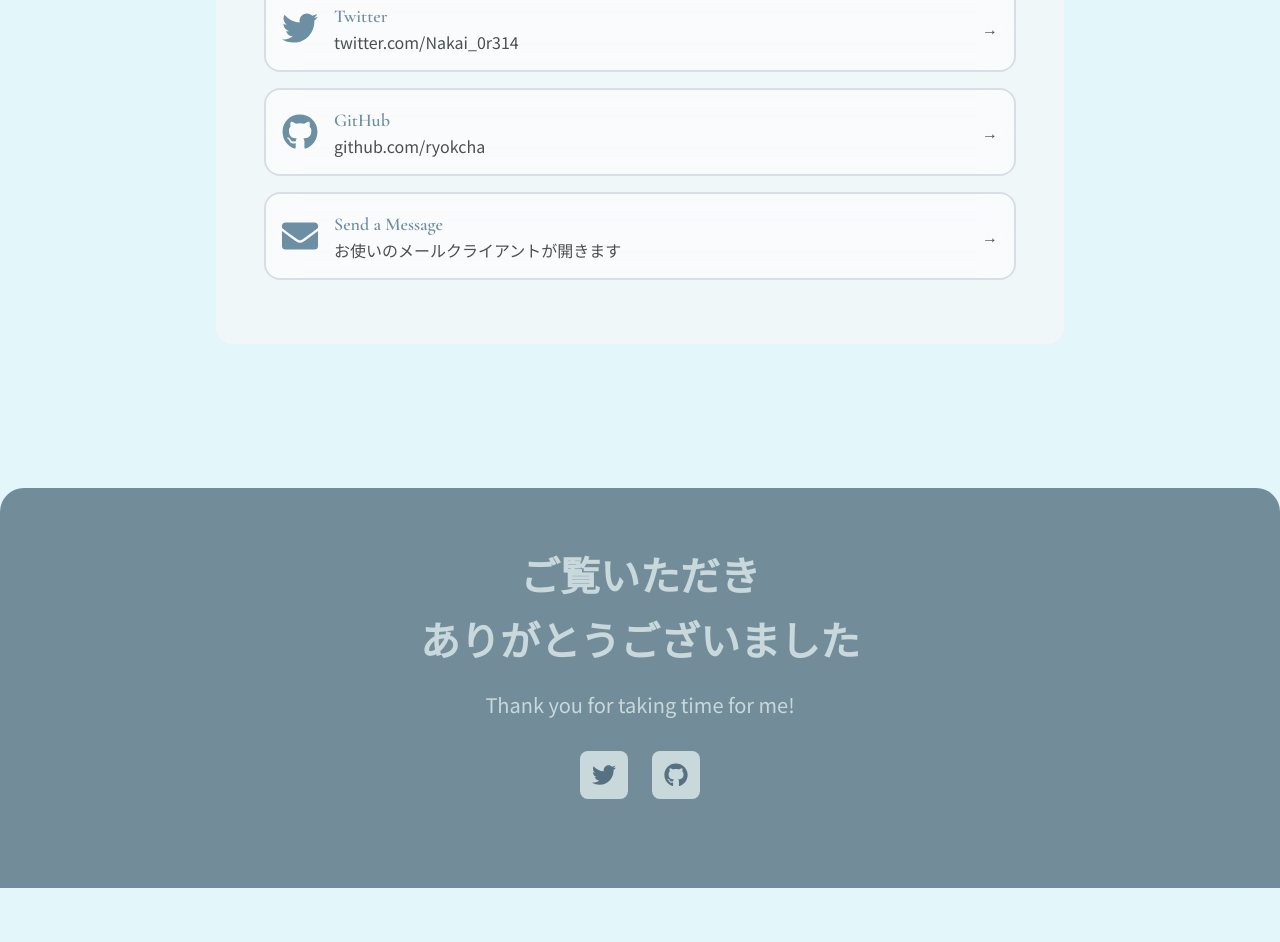
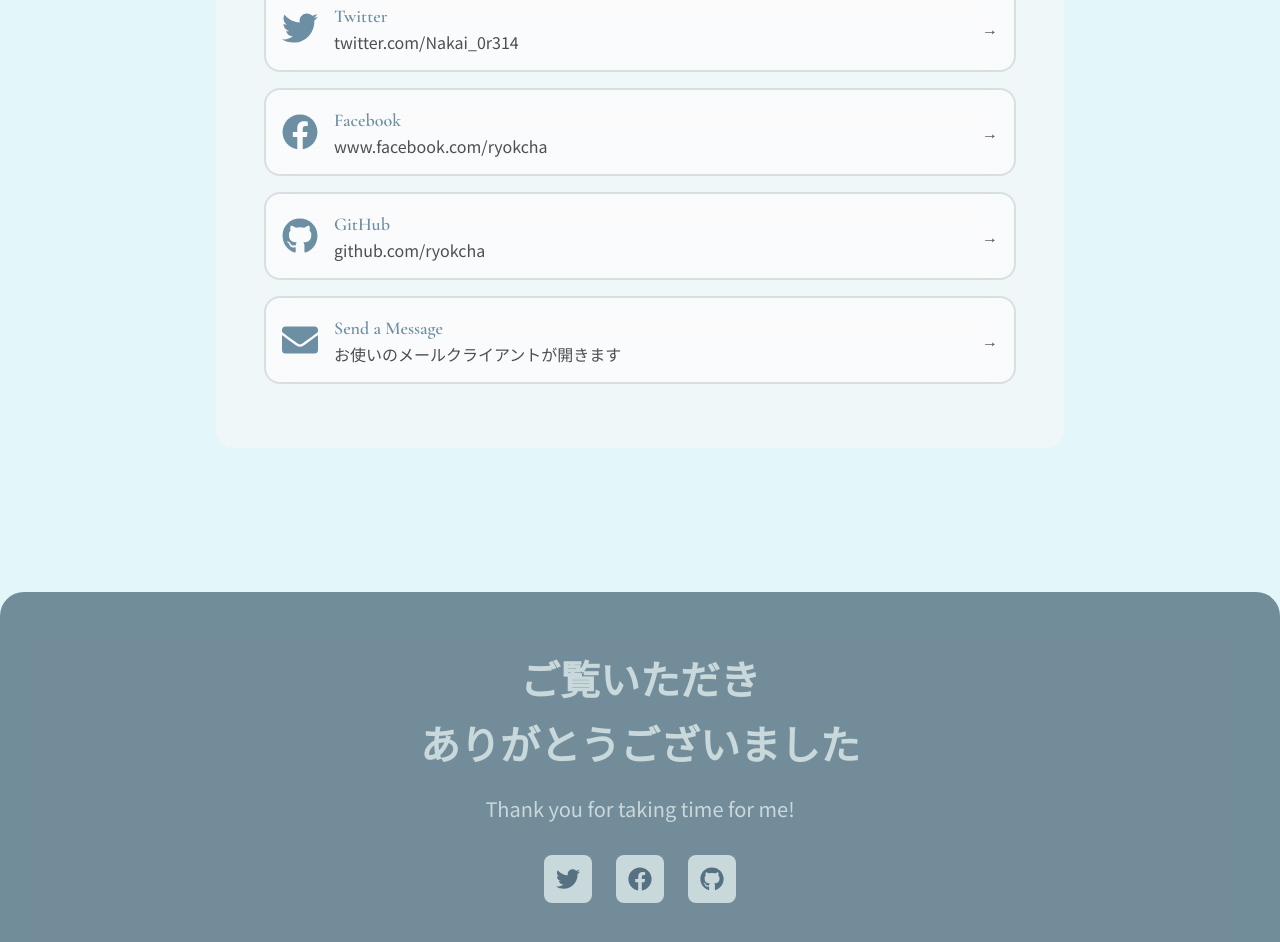
Before and after one commit to ryokcha/n0ta, a Next.js app: page /contact in a window 1280 px wide. Shown: the part 480-1422 px from the top of the page. Before the commit the page ends 1368 px from the top, so only its background shows below. Built offline with nearby package versions, Linux system fonts and the light colour scheme; a web font is replaced by a local one.

Commit message:
facebookの追加

```diff
--- a/app/components/Footer.tsx
+++ b/app/components/Footer.tsx
@@ -1,6 +1,6 @@
 "use client";
 
-import { FaTwitter, FaGithub } from "react-icons/fa";
+import { FaTwitter, FaGithub, FaFacebook } from "react-icons/fa";
 
 export function Footer() {
   return (
@@ -27,6 +27,15 @@ export function Footer() {
             <FaTwitter size={24} />
           </a>
           <a
+            href="https://www.facebook.com/ryokcha"
+            target="_blank"
+            rel="noopener noreferrer"
+            className="inline-flex items-center justify-center w-12 h-12 rounded-lg bg-[#c8d8db] text-[#567282] hover:bg-[#D5848C] hover:text-white transition-colors"
+            aria-label="Facebook"
+          >
+            <FaFacebook size={24} />
+          </a>
+          <a
             href="https://github.com/ryokcha"
             target="_blank"
             rel="noopener noreferrer"
--- a/app/contact/page.tsx
+++ b/app/contact/page.tsx
@@ -1,4 +1,4 @@
-import { FaTwitter, FaGithub, FaEnvelope } from "react-icons/fa";
+import { FaTwitter, FaGithub,FaFacebook,FaEnvelope } from "react-icons/fa";
 
 export default function Contact() {
   const socialLinks = [
@@ -6,6 +6,12 @@ export default function Contact() {
       name: "Twitter",
       url: "https://twitter.com/Nakai_0r314",
       icon: FaTwitter,
+      color: "hover:text-black",
+    },
+    {
+      name: "Facebook",
+      url: "https://www.facebook.com/ryokcha",
+      icon: FaFacebook,
       color: "hover:text-black",
     },
     {
```
Also changed, not shown: 1 other file (tests, documents, lock files or other folders).
